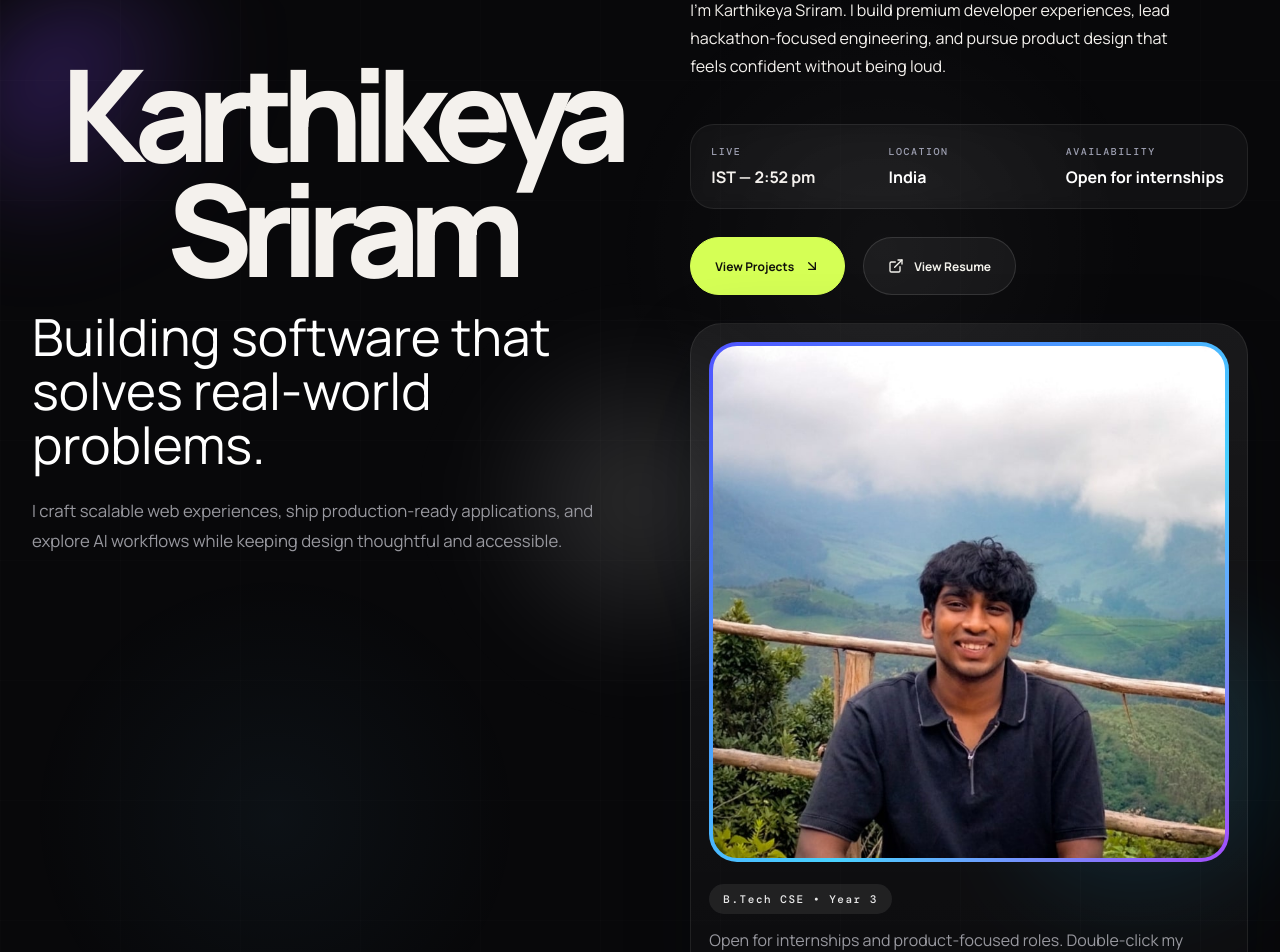
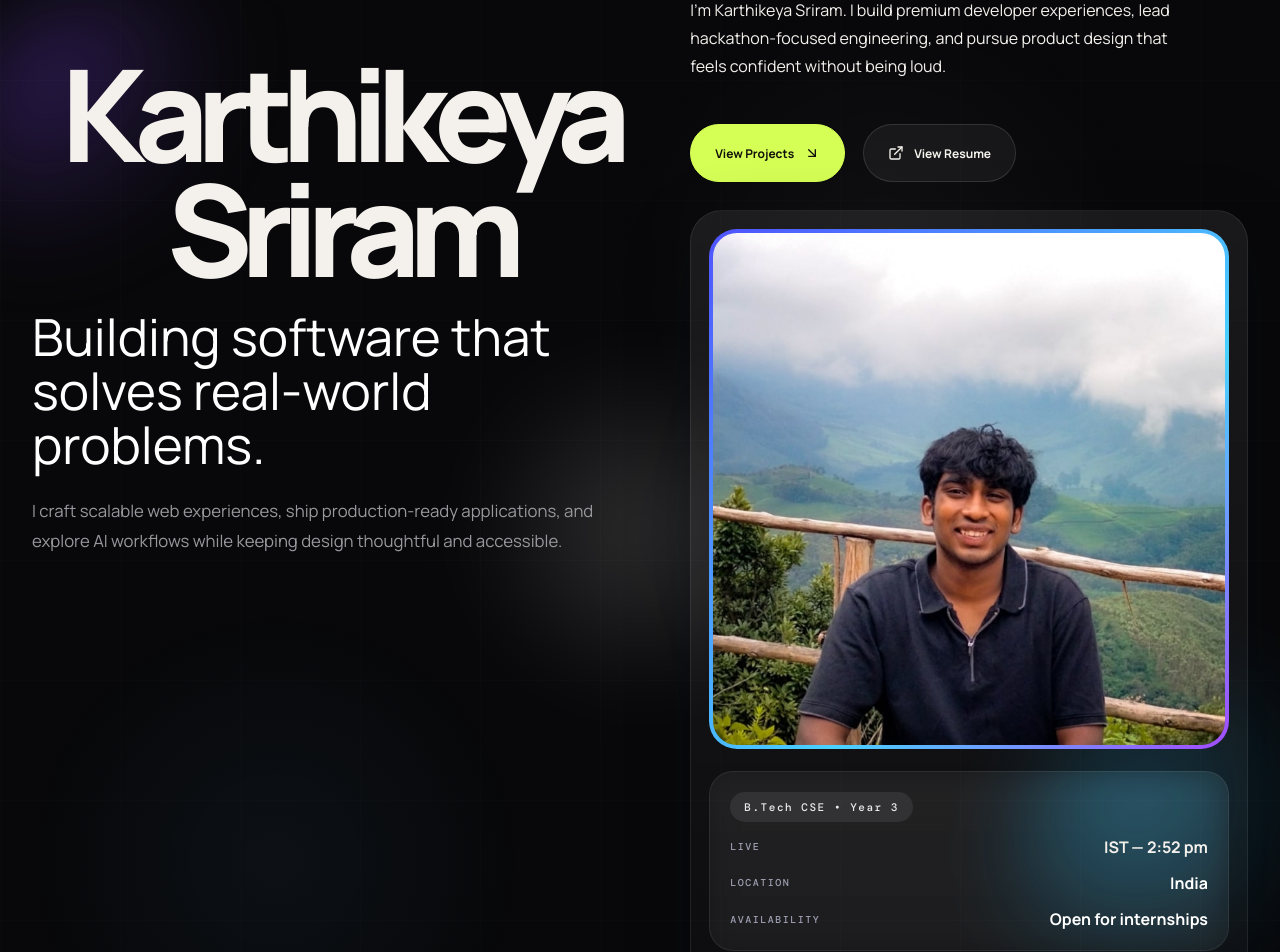
Before and after one commit to Karthik-Sriram-11/Portfolio, a React (Vite) app: page / in a window 1280 px wide. Shown: the part 160-1112 px from the top of the page. Built offline with nearby package versions, Linux system fonts and the light colour scheme; a web font is replaced by a local one.

Commit message:
Move live status panel into hero profile card

```diff
--- a/src/App.tsx
+++ b/src/App.tsx
@@ -150,20 +150,6 @@ function Hero({ onOpenTerminal }: { onOpenTerminal: () => void }) {
       <motion.div className="hero-panel" initial={{ opacity: 0, y: 24 }} animate={{ opacity: 1, y: 0 }} transition={{ delay: .15, duration: .9, ease: 'easeOut' }}>
         <div className="hero-left">
           <p className="hero-intro">I’m Karthikeya Sriram. I build premium developer experiences, lead hackathon-focused engineering, and pursue product design that feels confident without being loud.</p>
-          <div className="hero-status">
-            <div>
-              <span>Live</span>
-              <LiveTime/>
-            </div>
-            <div>
-              <span>Location</span>
-              <strong>India</strong>
-            </div>
-            <div>
-              <span>Availability</span>
-              <strong>Open for internships</strong>
-            </div>
-          </div>
           <div className="hero-cta">
             <motion.button whileHover={{ y: -2, scale: 1.01 }} whileTap={{ scale: .98 }} type="button" onClick={scrollToCraft} className="button primary">View Projects <ArrowDownRight/></motion.button>
             <motion.a whileHover={{ y: -2, scale: 1.01 }} whileTap={{ scale: .98 }} href="/resume.pdf" target="_blank" rel="noopener noreferrer" className="button secondary"><ExternalLink/> View Resume</motion.a>
@@ -174,7 +160,12 @@ function Hero({ onOpenTerminal }: { onOpenTerminal: () => void }) {
             <img className="profile-photo" src="/profile.jpeg" alt="Karthikeya Sriram" onDoubleClick={onOpenTerminal} />
           </div>
           <div className="profile-details">
-            <span className="status-pill">B.Tech CSE • Year 3</span>
+            <div className="hero-status-card">
+              <span className="status-pill">B.Tech CSE • Year 3</span>
+              <div className="hero-status-row"><span>Live</span><LiveTime/></div>
+              <div className="hero-status-row"><span>Location</span><strong>India</strong></div>
+              <div className="hero-status-row"><span>Availability</span><strong>Open for internships</strong></div>
+            </div>
             <p>Open for internships and product-focused roles. Double-click my photo to unlock a hidden terminal.</p>
           </div>
         </motion.div>
```
Also changed, not shown: src/styles.css.
